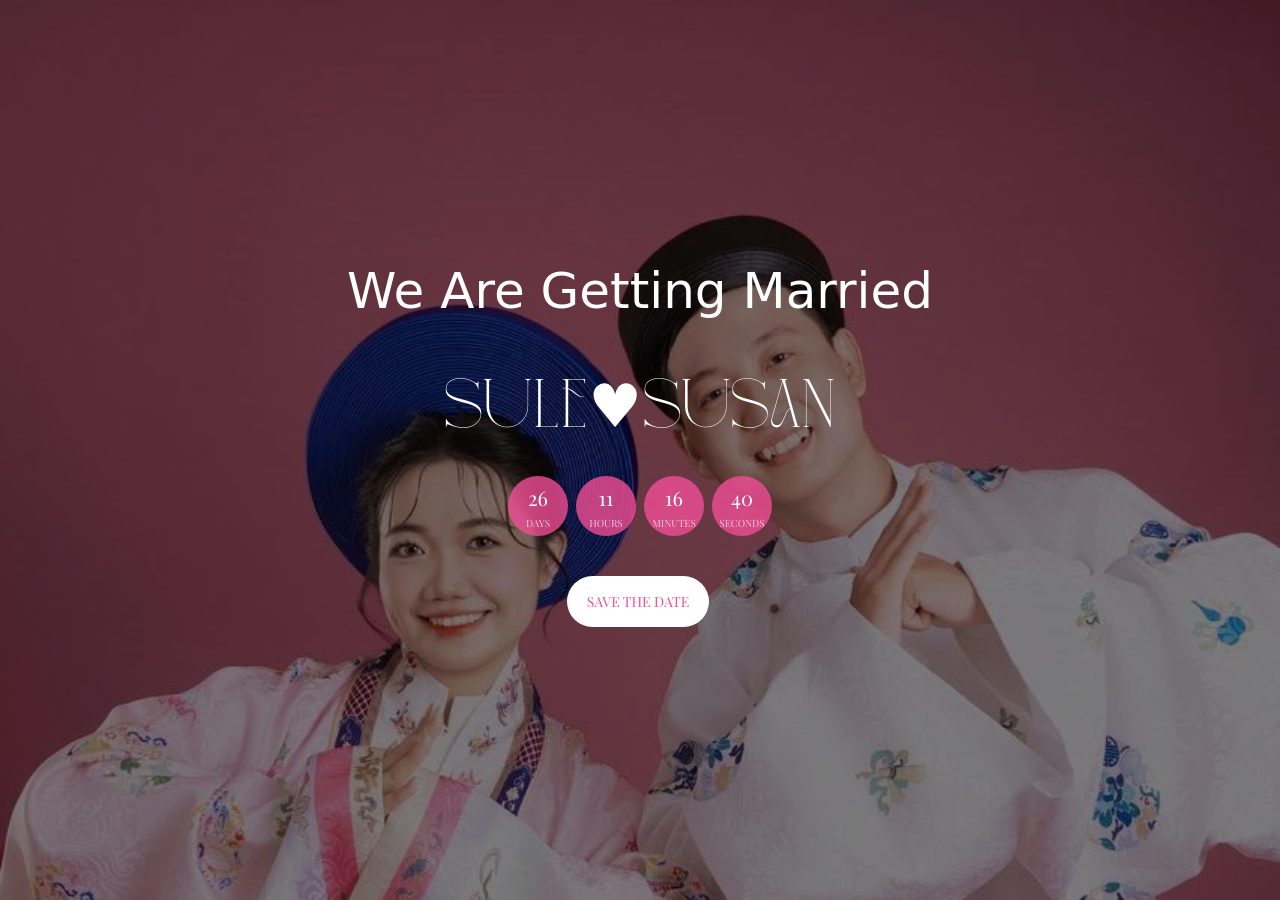
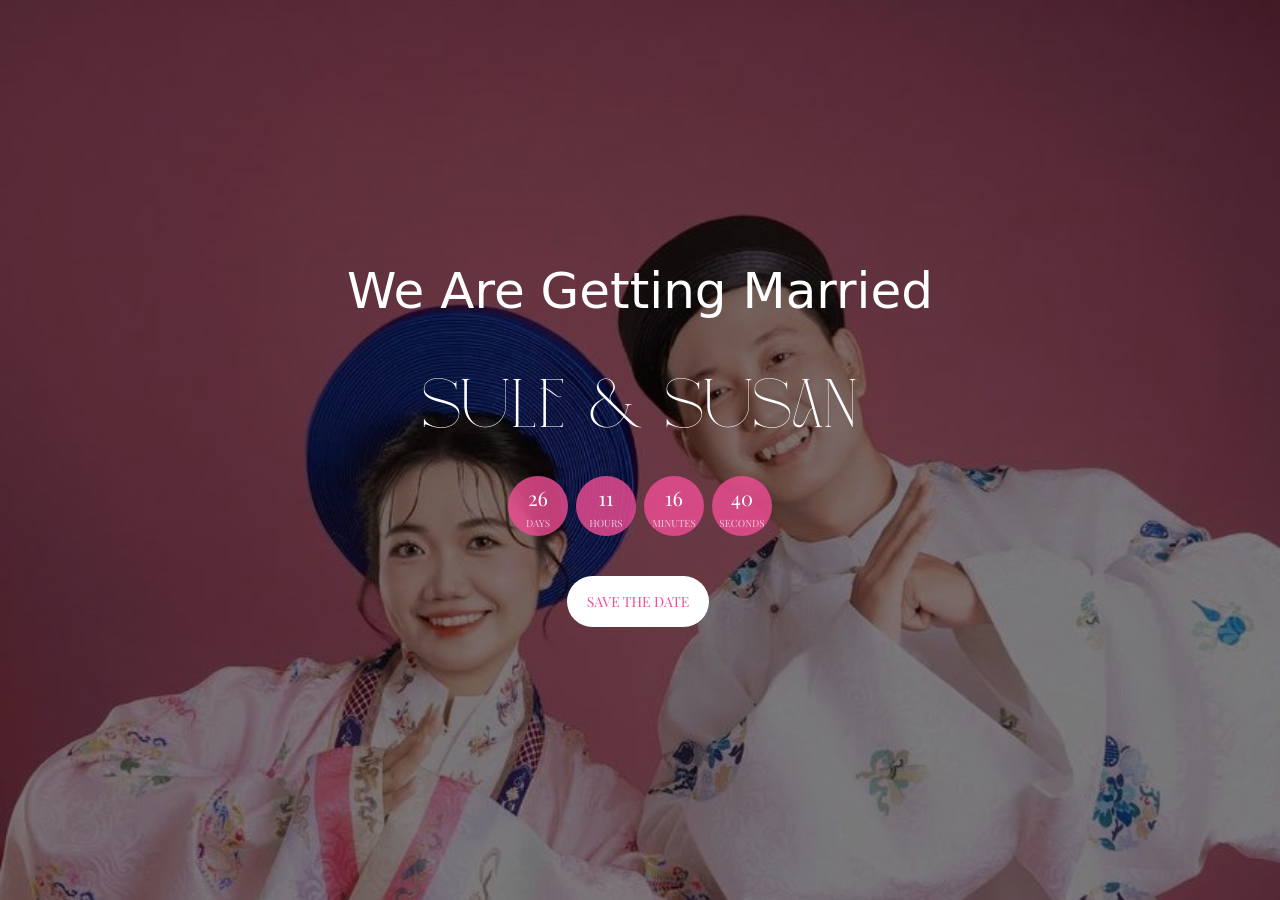
Before and after one commit to SuHa-Wedding/26102024, a plain HTML site: page index.html in a window 1280 px wide. Shown: the top 900 px of the page. Drawn offline with nearby package versions, Linux system fonts and the light colour scheme; files whose address does not match are found by name; a web font is replaced by a local one.

Commit message:
Update index.html

```diff
--- a/index.html
+++ b/index.html
@@ -27,7 +27,7 @@
 						<div class="display-t">
 							<div class="display-tc animate-box" data-animate-effect="fadeIn">
 								<p class="wearegettingmarried">We Are Getting Married</p>
-								<p class="sulesusan">Sule♥Susan</p>
+								<p class="sulesusan">Sule & Susan</p>
 								<div class="simply-countdown simply-countdown-one"></div>
 								<p><a href="#cuon" class="btn btn-default btn-sm">Save the date</a></p>
 							</div>
```
